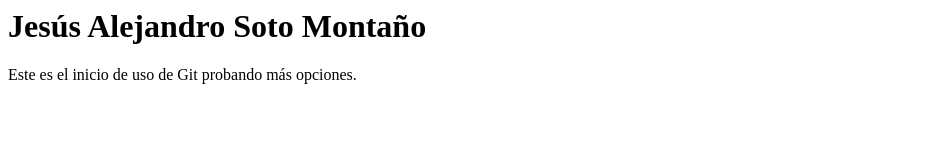
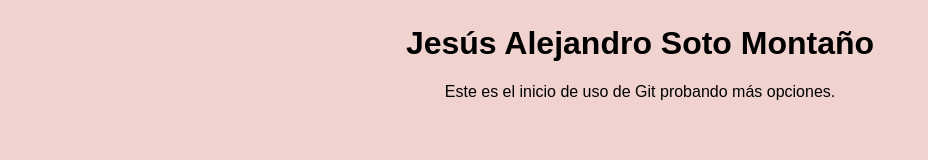
Before and after one commit to Jesus-Al-SM/Ch54-miPrimerRepo, a plain HTML site: page index.html in a window 1280 px wide. Shown: the whole page, without its empty margins (0-928 px from the left). Drawn offline with Linux system fonts and the light colour scheme.

Commit message:
style: alineación, fuente, fondo de tag body y margen

```diff
--- a/index.html
+++ b/index.html
@@ -1,6 +1,7 @@
 <html>
 
 <head>
+  <link rel="stylesheet" href="style.css">
   <title> Cohorte 54 </title>
 </head>
 
--- a/style.css
+++ b/style.css
@@ -0,0 +1,7 @@
+
+body{
+    font-family: Arial, sans-serif;
+    background-color: #F0d2cf;
+    text-align: center;
+    margin-top: 25px;
+}
```
